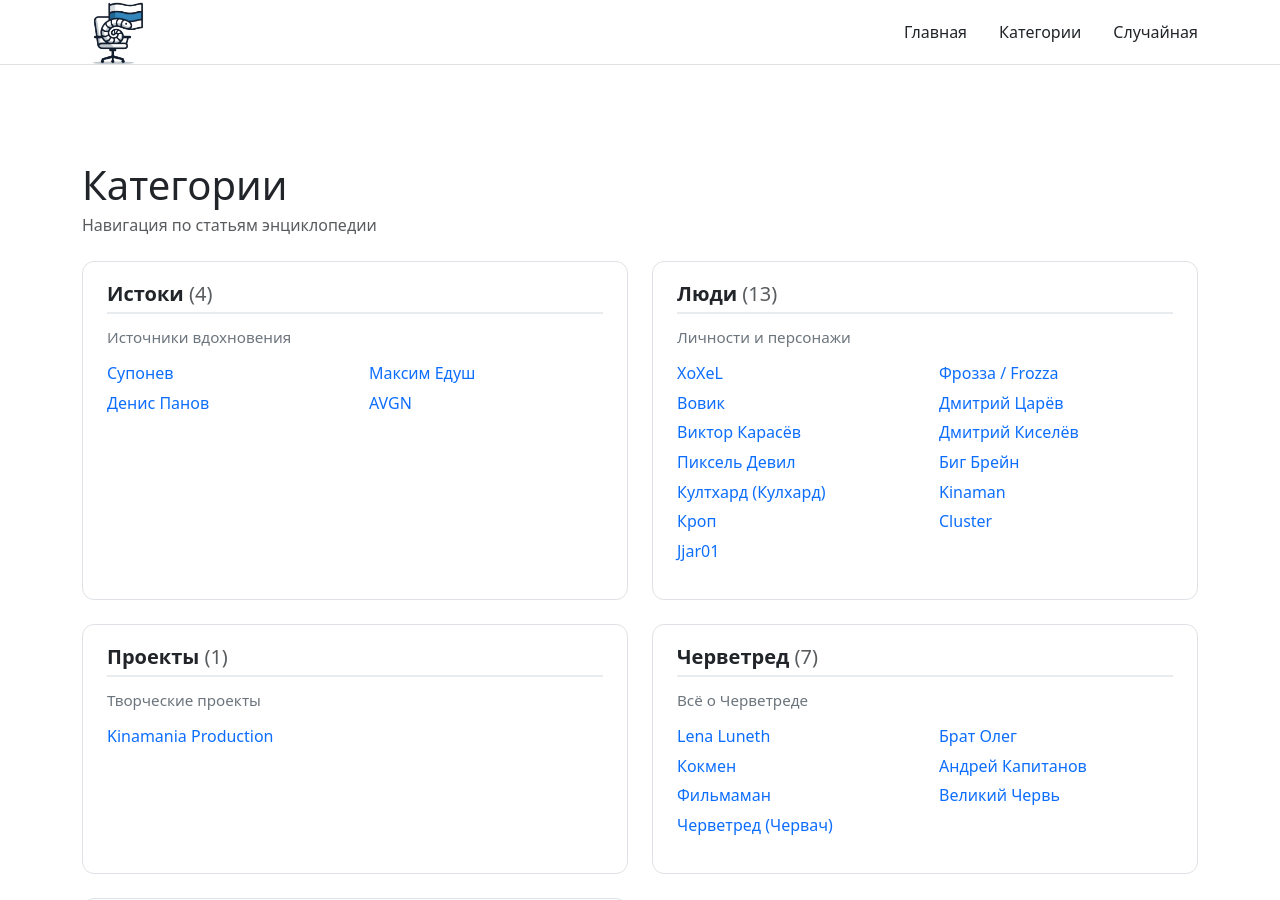
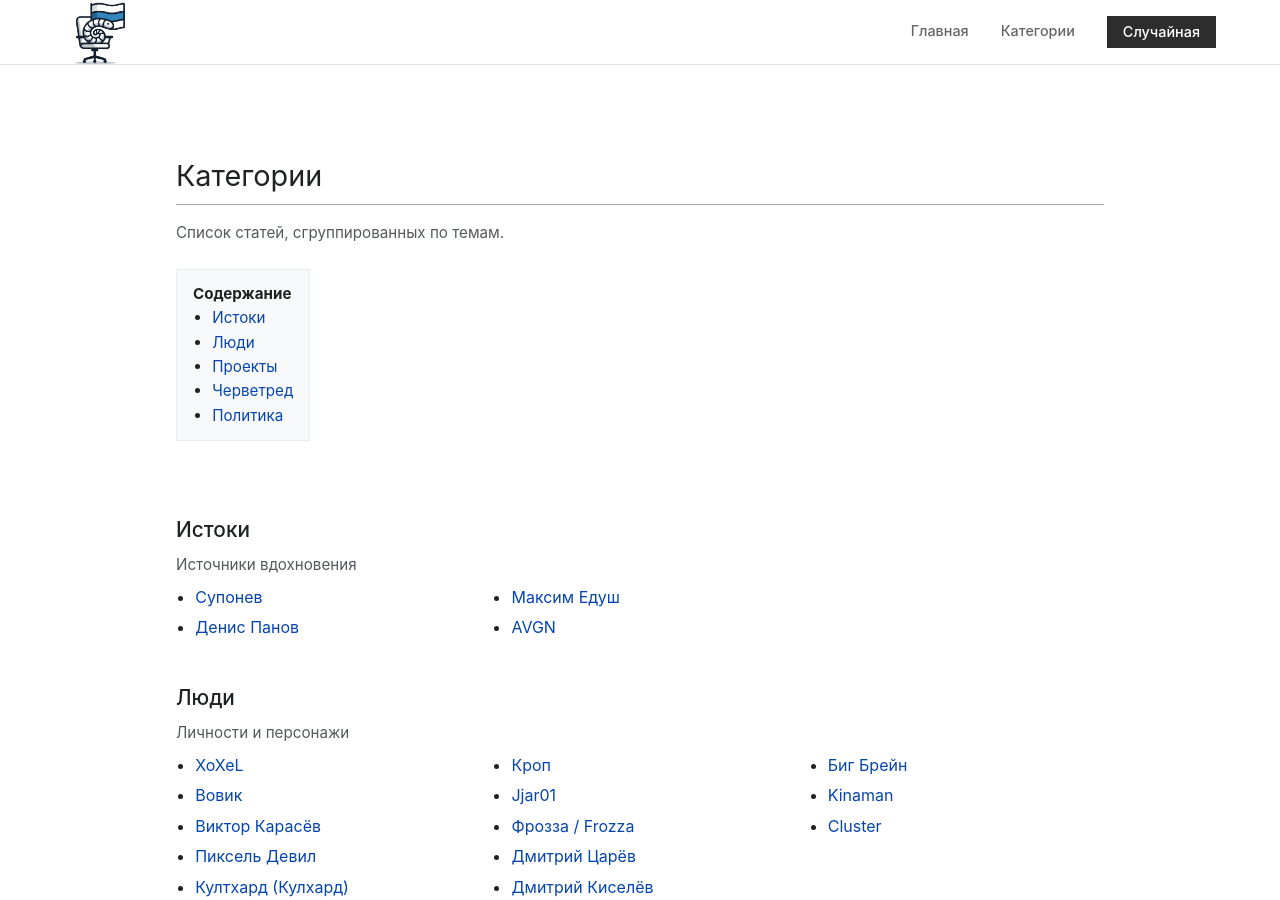
Before and after one commit to cherwepedia/111, a Jekyll site: the page built from categories.html, in a window 1280 px wide and 900 px high. Built offline with Jekyll 4.4.1, drawn with Linux system fonts in a browser that asks for light colours; nearby versions of some CDN libraries; comment, search, counter and statistics services are not loaded.

Commit message:
Update categories.html

```diff
--- a/categories.html
+++ b/categories.html
@@ -5,89 +5,153 @@
 ---
 
 <link
-  href="https://cdn.jsdelivr.net/npm/bootstrap@5.3.2/dist/css/bootstrap.min.css"
-  rel="stylesheet">
+  rel="stylesheet"
+  href="https://cdn.jsdelivr.net/npm/modern-normalize@2.0.0/modern-normalize.min.css">
 
 <style>
-  .category-card {
-    border: 1px solid #dee2e6;
-    border-radius: .75rem;
-    padding: 1.25rem 1.5rem;
-    background: #fff;
-    height: 100%;
+  :root {
+    --wiki-text: #202122;
+    --wiki-muted: #54595d;
+    --wiki-link: #0645ad;
+    --wiki-border: #a2a9b1;
+    --wiki-bg: #ffffff;
   }
 
-  .category-title {
-    border-bottom: 2px solid #e9ecef;
-    padding-bottom: .4rem;
-    margin-bottom: .75rem;
-    font-weight: 600;
+  body {
+    background: var(--wiki-bg);
+    color: var(--wiki-text);
+    font-family: -apple-system, BlinkMacSystemFont,
+                 "Segoe UI", Roboto, Helvetica, Arial,
+                 "Linux Libertine", serif;
+    line-height: 1.6;
+  }
+
+  .mw-container {
+    max-width: 960px;
+    margin: 2.5rem auto;
+    padding: 0 1rem;
+  }
+
+  h1 {
+    font-size: 1.8rem;
+    font-weight: 400;
+    border-bottom: 1px solid var(--wiki-border);
+    padding-bottom: .3rem;
+    margin-bottom: 1rem;
+  }
+
+  h2 {
+    font-size: 1.3rem;
+    font-weight: 500;
+    margin-top: 2.5rem;
+    margin-bottom: .4rem;
   }
 
   .category-description {
+    color: var(--wiki-muted);
     font-size: .95rem;
-    color: #6c757d;
-    margin-bottom: .75rem;
+    margin-bottom: .5rem;
   }
 
-  .articles-list {
-    columns: 2;
-    column-gap: 1.75rem;
+  .article-list {
+    column-count: 3;
+    column-gap: 2.5rem;
+    padding-left: 1.2rem;
   }
 
-  @media (max-width: 768px) {
-    .articles-list {
-      columns: 1;
-    }
+  @media (max-width: 900px) {
+    .article-list { column-count: 2; }
   }
 
-  .articles-list li {
-    margin-bottom: .35rem;
-    break-inside: avoid;
+  @media (max-width: 600px) {
+    .article-list { column-count: 1; }
   }
 
-  .articles-list a {
+  .article-list li {
+    break-inside: avoid;
+    margin-bottom: .3rem;
+  }
+
+  a {
+    color: var(--wiki-link);
     text-decoration: none;
   }
 
-  .articles-list a:hover {
+  a:hover {
     text-decoration: underline;
+  }
+
+  hr {
+    border: none;
+    border-top: 1px solid #eaecf0;
+    margin: 2.5rem 0;
+  }
+
+  .toc {
+    background: #f8f9fa;
+    border: 1px solid #eaecf0;
+    padding: .75rem 1rem;
+    display: inline-block;
+    font-size: .95rem;
+  }
+
+  .toc ul {
+    margin: 0;
+    padding-left: 1.2rem;
   }
 </style>
 
-<div class="container my-5">
+<div class="mw-container">
 
-  <header class="mb-4">
-    <h1 class="mb-1">Категории</h1>
-    <p class="text-muted">
-      Навигация по статьям энциклопедии
+  <h1>Категории</h1>
+
+  <p class="category-description">
+    Список статей, сгруппированных по темам.
   </p>
-  </header>
 
-  <div class="row g-4">
+  {%- comment -%}
+  ============
+  ОГЛАВЛЕНИЕ
+  ============
+  {%- endcomment -%}
+
+  <nav class="toc">
+    <strong>Содержание</strong>
+    <ul>
+      {% for category in site.data.categories %}
+        {% assign posts = site.posts | where_exp: "p", "p.categories contains category.id" %}
+        {% if posts.size > 0 %}
+          <li>
+            <a href="#{{ category.id }}">
+              {{ category.name }}
+            </a>
+          </li>
+        {% endif %}
+      {% endfor %}
+    </ul>
+  </nav>
+
+  {%- comment -%}
+  ==================
+  КАТЕГОРИИ
+  ==================
+  {%- endcomment -%}
 
   {% for category in site.data.categories %}
-      {% assign cat_posts = site.posts | where_exp: "post", "post.categories contains category.id" %}
-      {% if cat_posts.size > 0 %}
+    {% assign posts = site.posts | where_exp: "p", "p.categories contains category.id" %}
+    {% if posts.size > 0 %}
 
-        <div class="col-12 col-lg-6">
-          <section class="category-card" id="{{ category.id }}">
-
-            <h2 class="h5 category-title">
-              {{ category.name }}
-              <span class="text-muted fw-normal">
-                ({{ cat_posts.size }})
-              </span>
-            </h2>
+      <section id="{{ category.id }}">
+        <h2>{{ category.name }}</h2>
 
         {% if category.description %}
-              <p class="category-description">
+          <div class="category-description">
             {{ category.description }}
-              </p>
+          </div>
         {% endif %}
 
-            <ul class="list-unstyled articles-list">
-              {% for post in cat_posts %}
+        <ul class="article-list">
+          {% for post in posts %}
             <li>
               <a href="{{ post.url | relative_url }}">
                 {{ post.title }}
@@ -95,13 +159,9 @@
             </li>
           {% endfor %}
         </ul>
-
       </section>
-        </div>
 
     {% endif %}
   {% endfor %}
 
 </div>
-
-</div>
```
Lines whose indentation alone changed are shown as unchanged.
